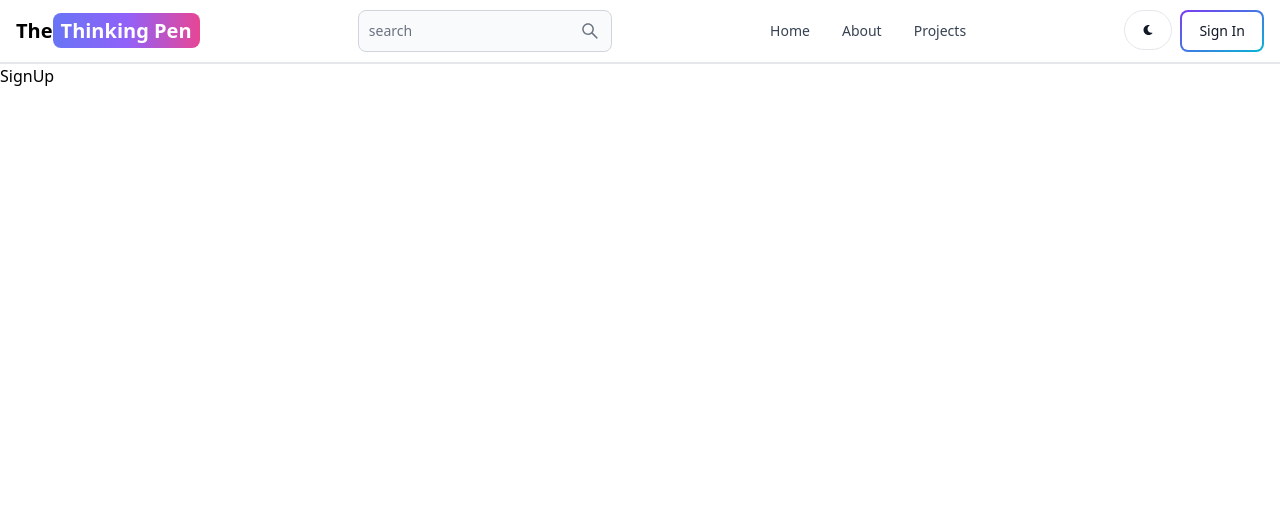
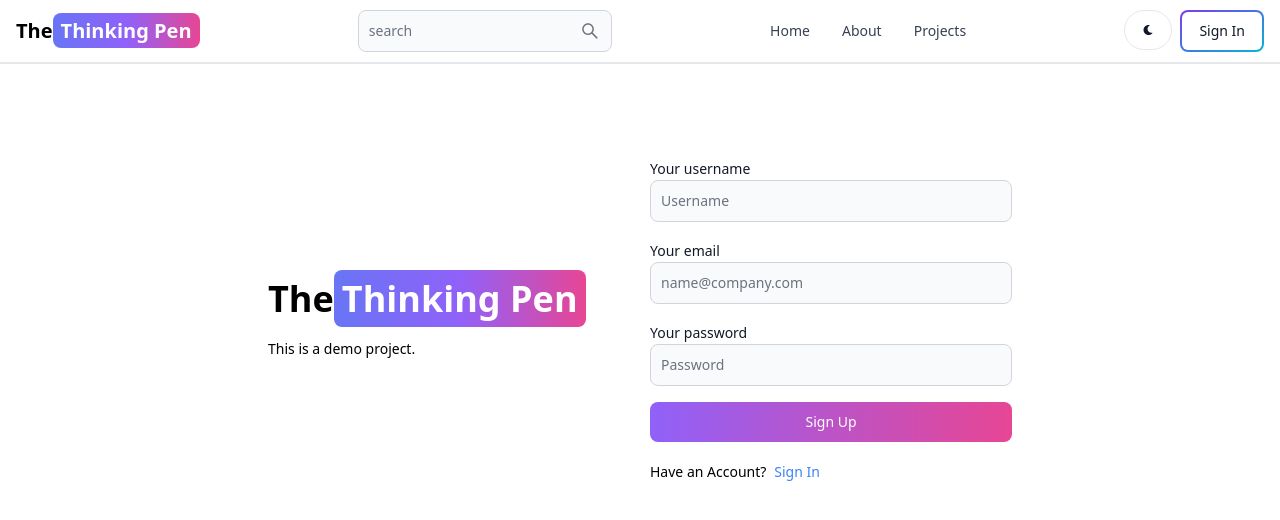
Before and after one commit to rsphoenix02/MERN-Blog, a React (Vite) app in the folder client/: page /sign-up in a window 1280 px wide. Shown: the top 520 px of the page. Built offline with nearby package versions, Linux system fonts and the light colour scheme.

Commit message:
created signup page UI

```diff
--- a/client/src/pages/SignUp.jsx
+++ b/client/src/pages/SignUp.jsx
@@ -1,7 +1,62 @@
+import { Button, Label, TextInput } from 'flowbite-react'
 import React from 'react'
+import { Link } from 'react-router-dom'
 
 export default function SignUp() {
   return (
-    <div>SignUp</div>
+    <div className="min-h-screen mt-20">
+      <div className="flex p-3 max-w-3xl mx-auto flex-col md:flex-row md:items-center gap-5">
+        {/* left */}
+        <div className="flex-1">
+          <Link
+             to="/" className='font-bold dark:text-white text-4xl'>
+              The
+              <span className='px-2 py-1 bg-gradient-to-r from-indigo-500 via-purple-500 to-pink-500 rounded-lg text-white'>Thinking Pen</span>
+          </Link>
+          <p className='text-sm mt-5'>
+            This is a demo project.
+          </p>
+        </div>
+
+        {/* right */}
+        <div className="flex-1">
+          <form className='flex flex-col gap-4'>
+            <div>
+              <Label value='Your username'></Label>
+              <TextInput
+                type='text'
+                placeholder='Username'
+                id='username'
+              ></TextInput>
+            </div>
+            <div>
+              <Label value='Your email'></Label>
+              <TextInput
+                type='text'
+                placeholder='name@company.com'
+                id='email'
+              ></TextInput>
+            </div>
+            <div>
+              <Label value='Your password'></Label>
+              <TextInput
+                type='text'
+                placeholder='Password'
+                id='password'
+              ></TextInput>
+            </div>
+            <Button gradientDuoTone='purpleToPink' type='submit'>
+              Sign Up
+            </Button>
+          </form>
+          <div className='flex gap-2 text-sm mt-5'>
+            <span>Have an Account?</span>
+            <Link to='/sign-in' className='text-blue-500'>
+              Sign In
+            </Link>
+          </div>
+        </div>
+      </div>
+    </div>
   )
 }
```
